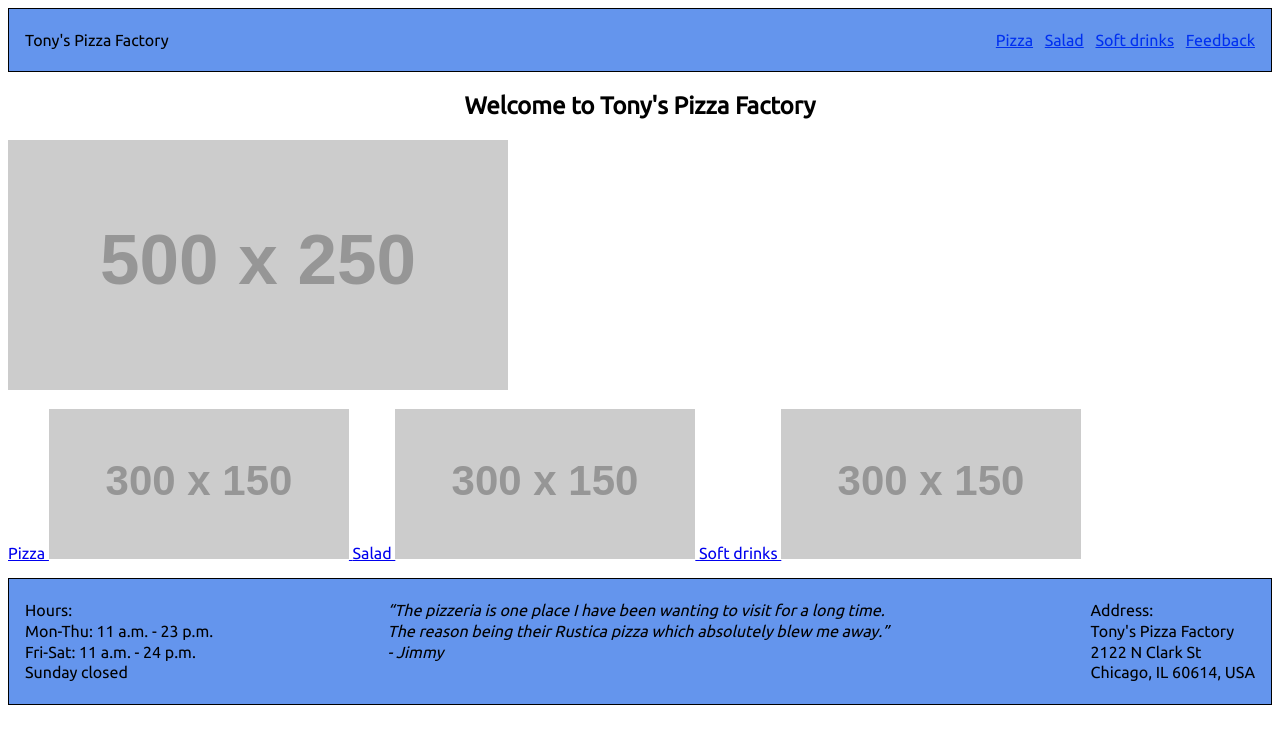
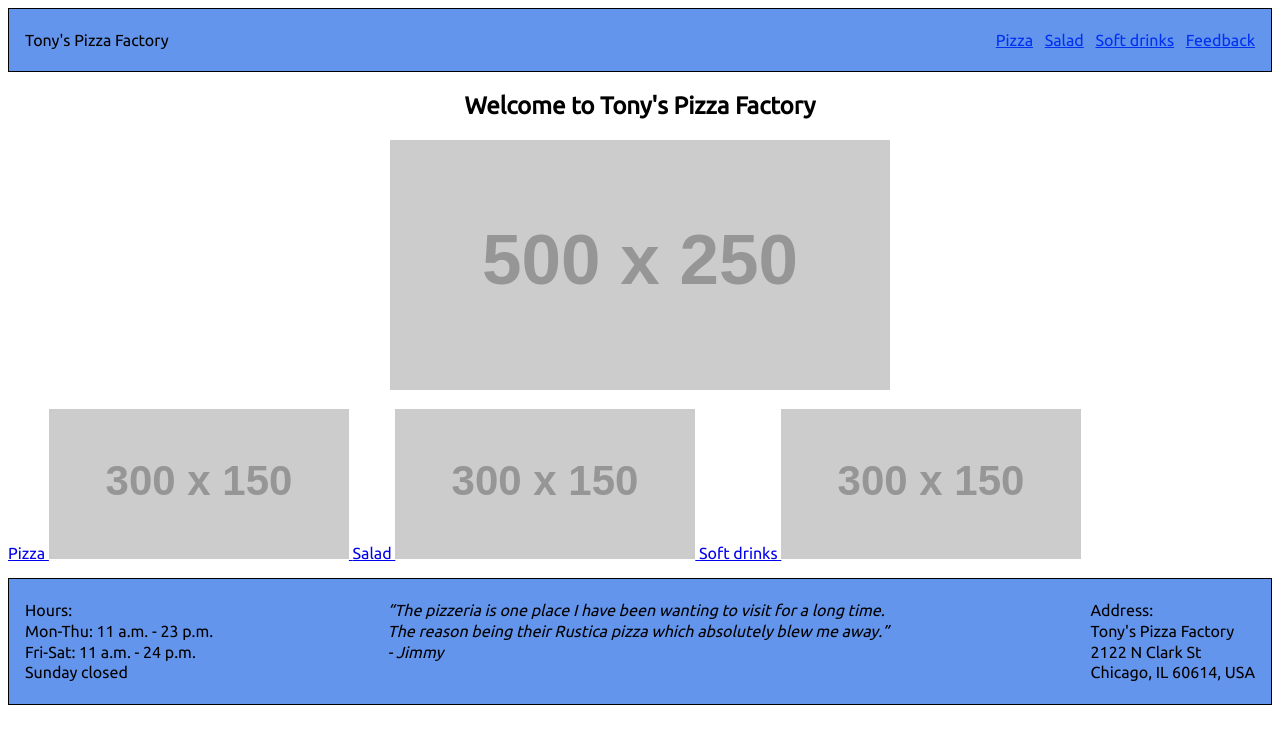
Before and after one commit to herzbube/webgrundlagen-tonyspizzafactory, a plain HTML site: page index.html in a window 1280 px wide. Drawn offline with Linux system fonts and the light colour scheme; placeholder pictures from the web are drawn by us.

Commit message:
front: horizontally center ambience image

```diff
--- a/css/style.css
+++ b/css/style.css
@@ -301,6 +301,16 @@ body {
     h1 {
         text-align: center;
     }
+
+    /*
+        -----------------------------------------------------------------------
+        Front page styles
+        -----------------------------------------------------------------------
+     */
+    #ambience-image {
+        /* This works because the image is an inline element */
+        text-align: center;
+    }
 }
 
 /*
```
